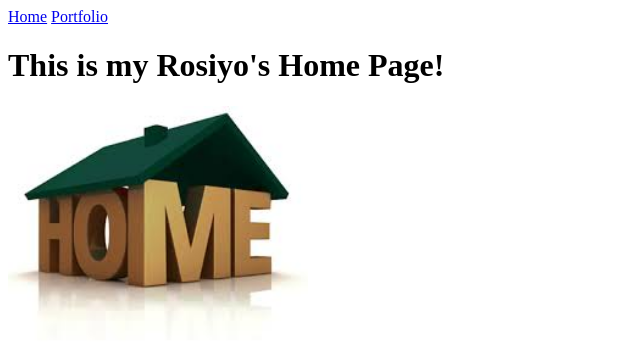
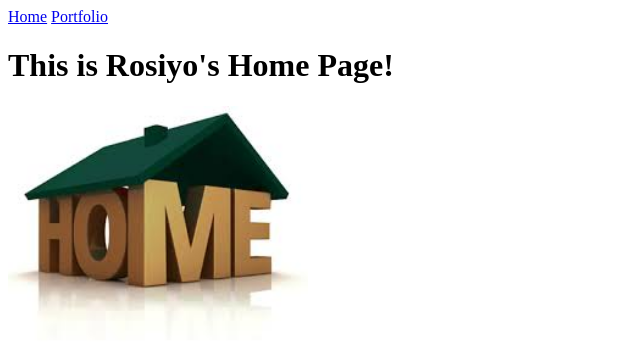
Before and after one commit to rosiyoalas/rosiyoalas.github.io, a plain HTML site: page my_website/index.html in a window 1280 px wide. Shown: the whole page, without its empty margins (0-640 px from the left). Drawn offline with Linux system fonts and the light colour scheme.

Commit message:
Changed the heading

```diff
--- a/my_website/index.html
+++ b/my_website/index.html
@@ -7,7 +7,7 @@
   <body>
     <a href="index.html">Home</a>
     <a href="portfolio.html">Portfolio</a>
-    <h1>This is my Rosiyo's Home Page!</h1>
+    <h1>This is Rosiyo's Home Page!</h1>
     <img src="images/home.jpg" height="250">
   </body>
 </html>
```
